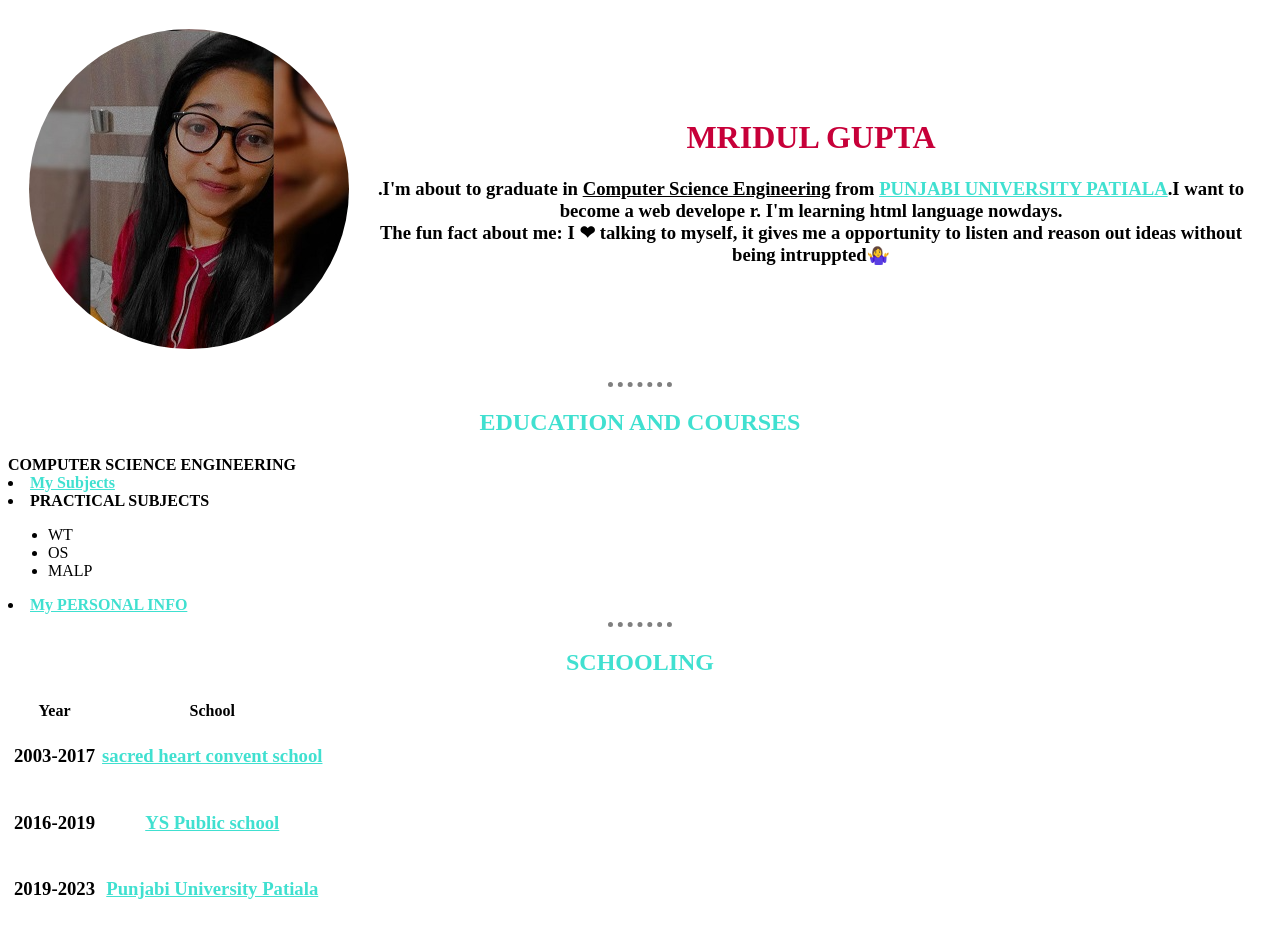
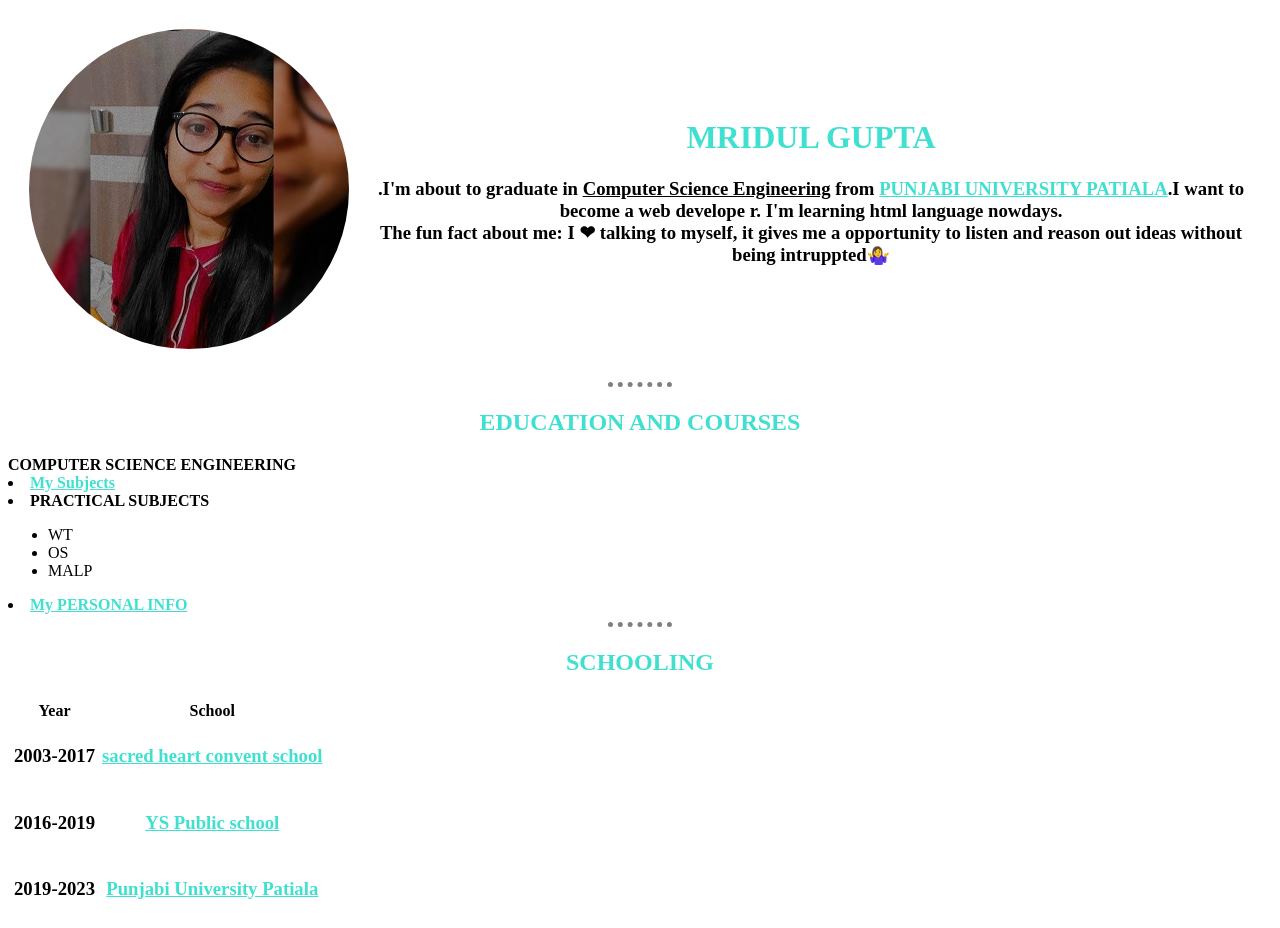
Before and after one commit to Mridul-gupta956/Readme, a plain HTML site: page index.html in a window 1280 px wide. Shown: the top 928 px of the page. Drawn offline with Linux system fonts and the light colour scheme.

Commit message:
update styles.csss

```diff
--- a/css/styles.css
+++ b/css/styles.css
@@ -12,7 +12,7 @@ body{
   }
   h1{
     text-align: center;
-    color: #c70039;
+    color: turquoise;
     }
   h2{
     text-align: center;
```
